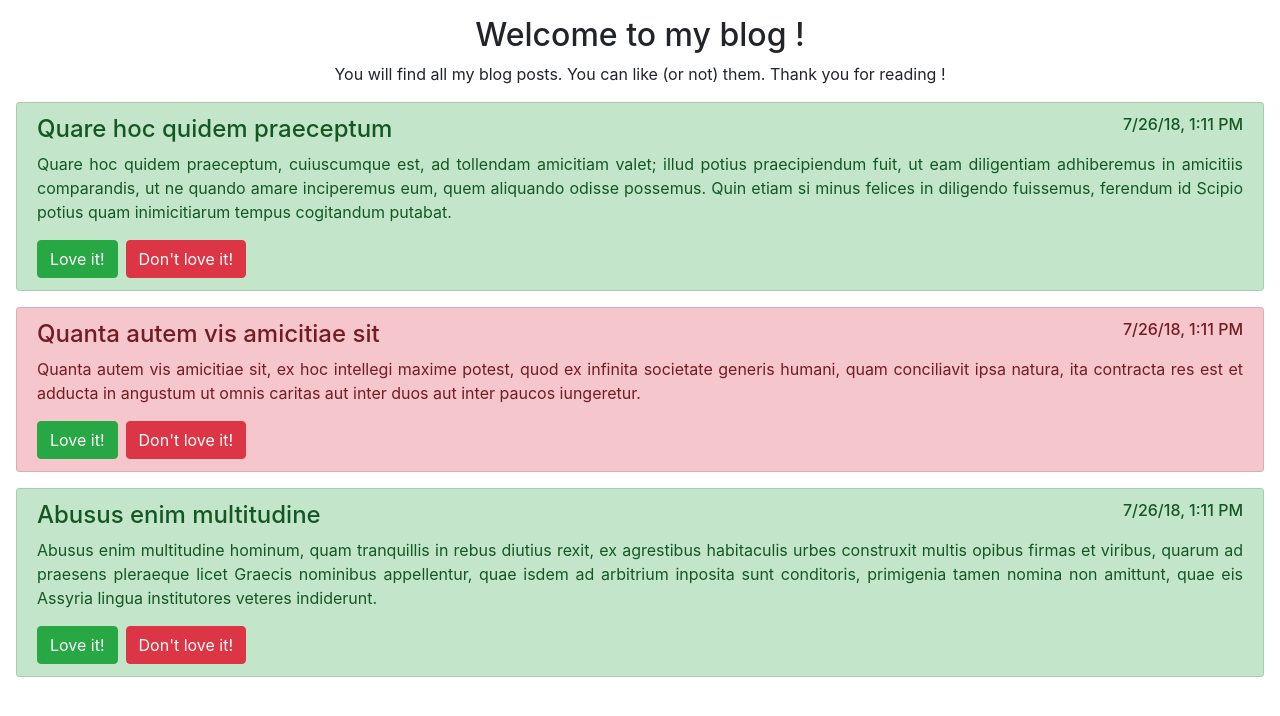
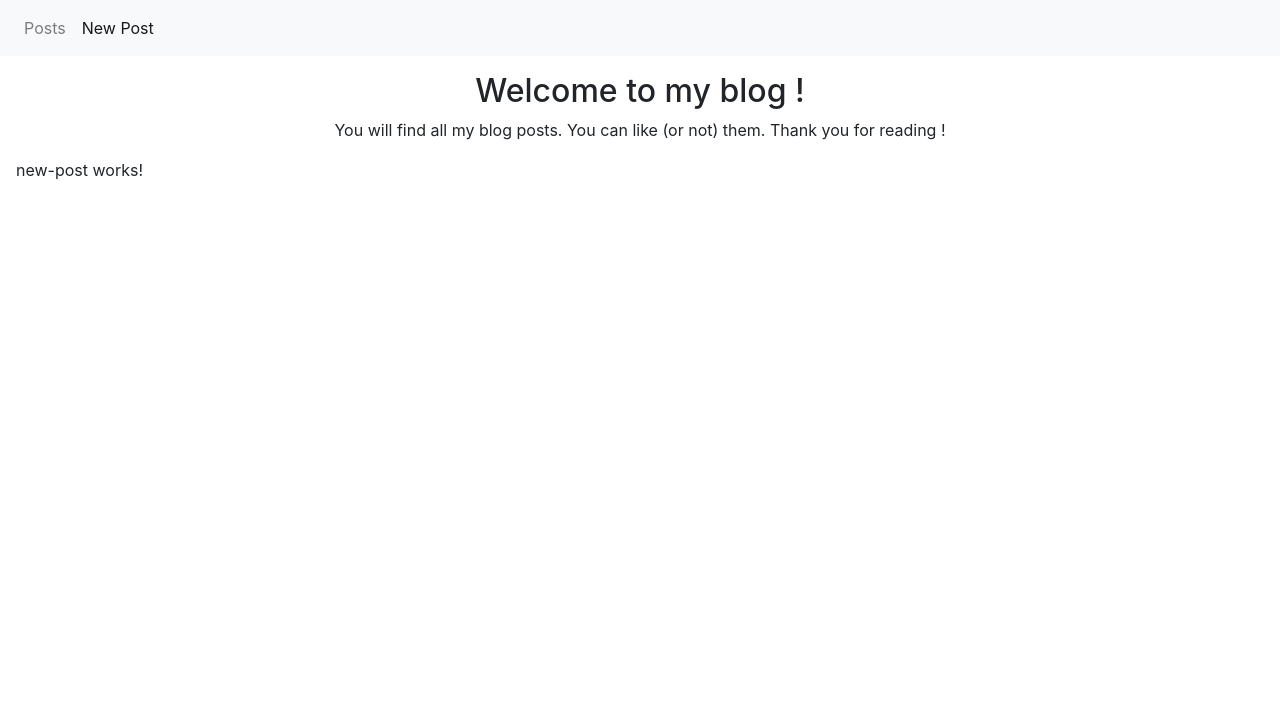
Before and after one commit to ALaureB/angular-blog, an Angular app: page /new-post in a window 1280 px wide. Shown: the top 716 px of the page. Built offline with nearby package versions, Linux system fonts and the light colour scheme.

Commit message:
Creating routing

```diff
--- a/src/app/app.component.html
+++ b/src/app/app.component.html
@@ -1,9 +1,21 @@
+<nav class="navbar navbar-expand-lg navbar-light bg-light">
+  <button class="navbar-toggler" type="button" data-toggle="collapse" data-target="#navbarNav" aria-controls="navbarNav" aria-expanded="false" aria-label="Toggle navigation">
+    <span class="navbar-toggler-icon"></span>
+  </button>
+  <div class="collapse navbar-collapse" id="navbarNav">
+    <ul class="navbar-nav">
+      <li class="nav-item" routerLinkActive="active"><a class="nav-link" routerLink="posts">Posts</a></li>
+      <li class="nav-item" routerLinkActive="active"><a class="nav-link" routerLink="new-post">New Post</a></li>
+    </ul>
+  </div>
+</nav>
+
 <div class="container-fluid p-3">
   <div class="row">
     <div class="col-lg-12">
       <h2 class="text-center mb-2">Welcome to my blog !</h2>
       <p class="text-center">You will find all my blog posts. You can like (or not) them. Thank you for reading !</p>
-      <app-post-list [posts]="posts"></app-post-list>
+      <router-outlet></router-outlet>
     </div>
   </div>
 </div>
--- a/src/app/app.component.ts
+++ b/src/app/app.component.ts
@@ -1,30 +1,10 @@
 import { Component, OnInit, OnDestroy } from '@angular/core';
-import { PostsService } from './services/posts.service';
-import { Subscription } from 'rxjs';
-import { Post } from './models/Post.model';
 
 @Component({
   selector: 'app-root',
   templateUrl: './app.component.html',
   styleUrls: ['./app.component.scss']
 })
-export class AppComponent implements OnInit, OnDestroy {
+export class AppComponent {
 
-  posts: Post[];
-  postsSubscription: Subscription;
-
-  constructor(private postsService: PostsService) {}
-
-  ngOnInit() {
-    this.postsSubscription = this.postsService.postsSubject.subscribe(
-      (posts: Post[]) => {
-        this.posts = posts;
-      }
-    );
-    this.postsService.emitPostsSubject();
-  }
-
-  ngOnDestroy() {
-    this.postsSubscription.unsubscribe();
-  }
 }
--- a/src/app/app.module.ts
+++ b/src/app/app.module.ts
@@ -1,20 +1,32 @@
 import { BrowserModule } from '@angular/platform-browser';
 import { NgModule } from '@angular/core';
-
+import { Routes, RouterModule } from '@angular/router';
 import { AppComponent } from './app.component';
 import { PostListItemComponent } from './post-list-item/post-list-item.component';
 import { PostListComponent } from './post-list/post-list.component';
+import { NewPostComponent } from './new-post/new-post.component';
+import { PostsService } from './services/posts.service';
+import { NotFoundComponent } from './not-found/not-found.component';
 
-import { PostsService } from './services/posts.service';
+const appRoutes: Routes = [
+  { path: 'posts', component: PostListComponent },
+  { path: 'new-post', component: NewPostComponent },
+  { path: '', component: PostListComponent },
+  { path: 'not-found', component: NotFoundComponent },
+  { path: '**', redirectTo: 'not-found' },
+];
 
 @NgModule({
   declarations: [
     AppComponent,
     PostListItemComponent,
-    PostListComponent
+    PostListComponent,
+    NewPostComponent,
+    NotFoundComponent
   ],
   imports: [
-    BrowserModule
+    BrowserModule,
+    RouterModule.forRoot(appRoutes)
   ],
   providers: [
     PostsService
--- /dev/null
+++ b/src/app/new-post/new-post.component.html
@@ -0,0 +1,3 @@
+<p>
+  new-post works!
+</p>
--- /dev/null
+++ b/src/app/new-post/new-post.component.ts
@@ -0,0 +1,15 @@
+import { Component, OnInit } from '@angular/core';
+
+@Component({
+  selector: 'app-new-post',
+  templateUrl: './new-post.component.html',
+  styleUrls: ['./new-post.component.scss']
+})
+export class NewPostComponent implements OnInit {
+
+  constructor() { }
+
+  ngOnInit() {
+  }
+
+}
--- /dev/null
+++ b/src/app/not-found/not-found.component.html
@@ -0,0 +1,2 @@
+<h2>404 error</h2>
+<p>The page you have requested cannot be found.</p>
--- /dev/null
+++ b/src/app/not-found/not-found.component.ts
@@ -0,0 +1,15 @@
+import { Component, OnInit } from '@angular/core';
+
+@Component({
+  selector: 'app-not-found',
+  templateUrl: './not-found.component.html',
+  styleUrls: ['./not-found.component.scss']
+})
+export class NotFoundComponent implements OnInit {
+
+  constructor() { }
+
+  ngOnInit() {
+  }
+
+}
--- a/src/app/post-list/post-list.component.ts
+++ b/src/app/post-list/post-list.component.ts
@@ -1,15 +1,30 @@
-import { Component, OnInit, Input } from '@angular/core';
+import { Component, OnInit, OnDestroy } from '@angular/core';
+import { PostsService } from '../services/posts.service';
+import { Subscription } from 'rxjs';
+import { Post } from '../models/Post.model';
 
 @Component({
   selector: 'app-post-list',
   templateUrl: './post-list.component.html',
   styleUrls: ['./post-list.component.scss']
 })
-export class PostListComponent implements OnInit {
-  @Input() posts;
-  constructor() { }
+export class PostListComponent implements OnInit, OnDestroy {
+  posts: Post[];
+  postsSubscription: Subscription;
+
+  constructor(private postsService: PostsService) {}
 
   ngOnInit() {
+    this.postsSubscription = this.postsService.postsSubject.subscribe(
+      (posts: Post[]) => {
+        this.posts = posts;
+      }
+    );
+    this.postsService.emitPostsSubject();
+  }
+
+  ngOnDestroy() {
+    this.postsSubscription.unsubscribe();
   }
 
 }
```
Also changed, not shown: src/app/new-post/new-post.component.scss (added), src/app/not-found/not-found.component.scss (added).
